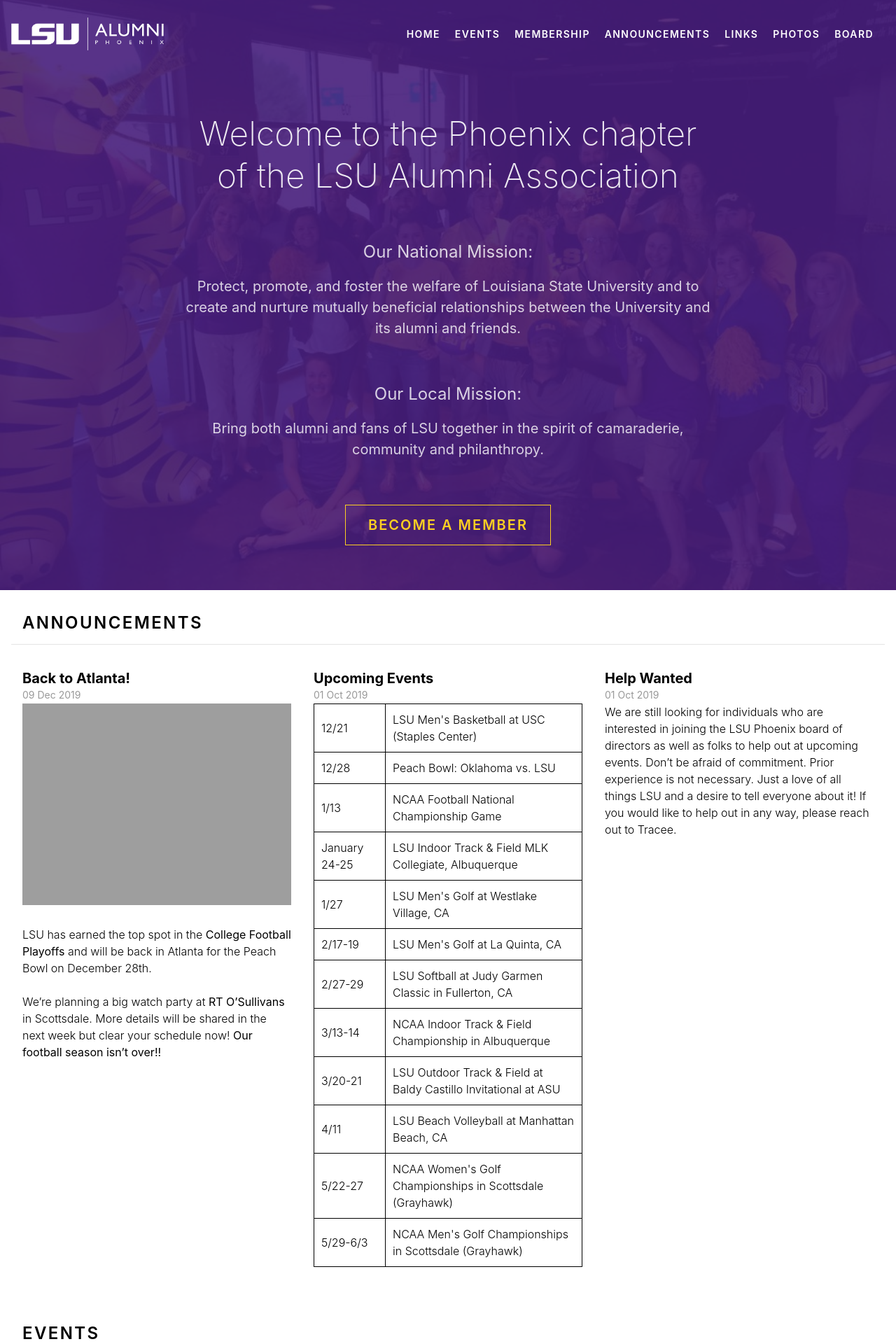
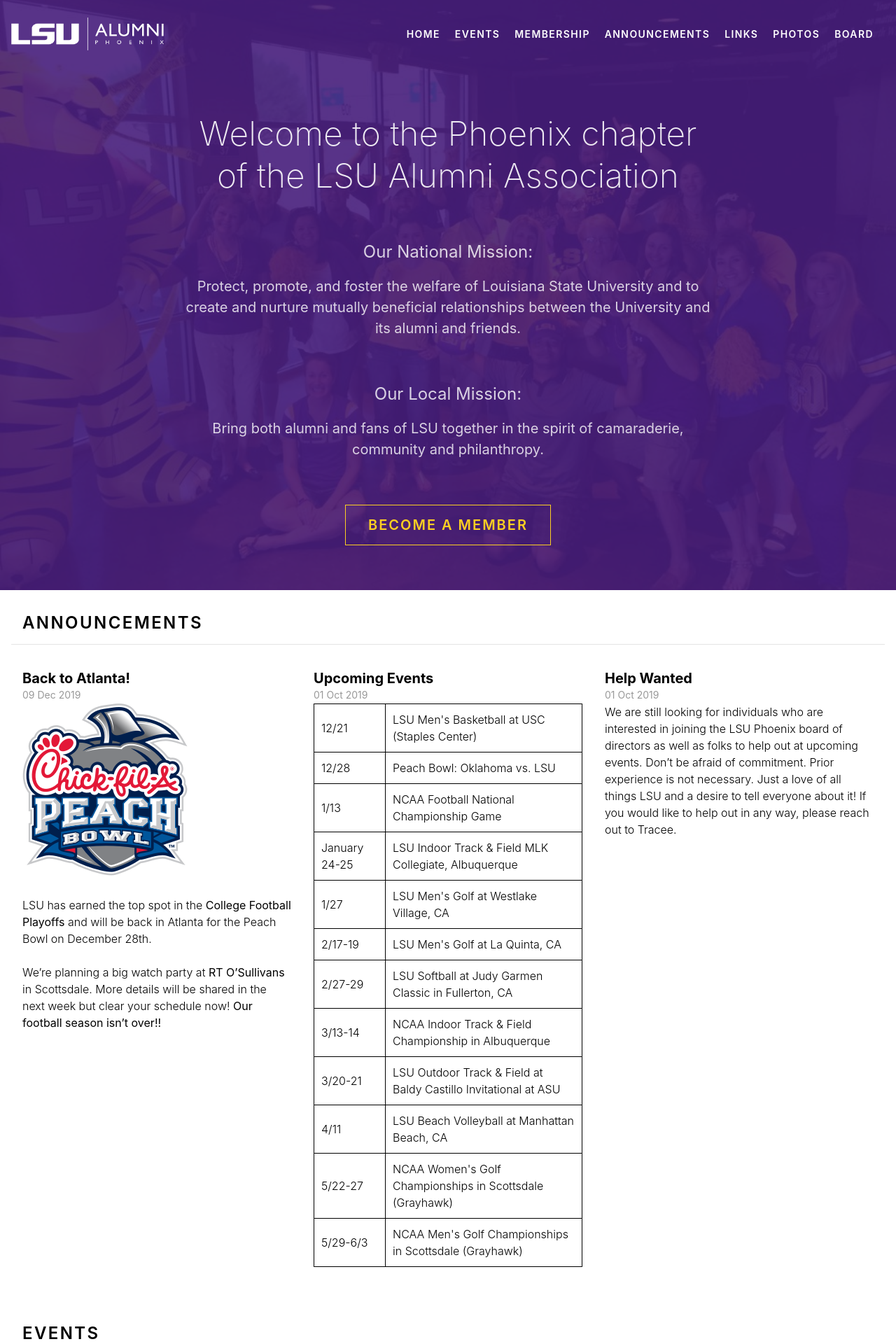
Before and after one commit to lsu-phoenix-alumni/lsu-phoenix-alumni.github.io, a Jekyll site: the page built from index.html, in a window 1280 px wide. Shown: the top 1920 px of the page at 70% size. Built offline with Jekyll 4.4.1, drawn with Linux system fonts in a browser that asks for light colours.

Commit message:
Updated Back To Atlanta

```diff
--- a/_announcements/back-to-atlanta.markdown
+++ b/_announcements/back-to-atlanta.markdown
@@ -4,7 +4,7 @@
 position: 0
 ---
 
-![alt text](https://lsu-phoenix-alumni.github.io/assets/img/PeachBowl.jpg)
+![alt text](https://lsu-phoenix-alumni.github.io/assets/img/PeachBowl.png)
 <br>
 LSU has earned the top spot in the **College Football Playoffs** and will be back in Atlanta for the Peach Bowl on December 28th.
 <br>
```
